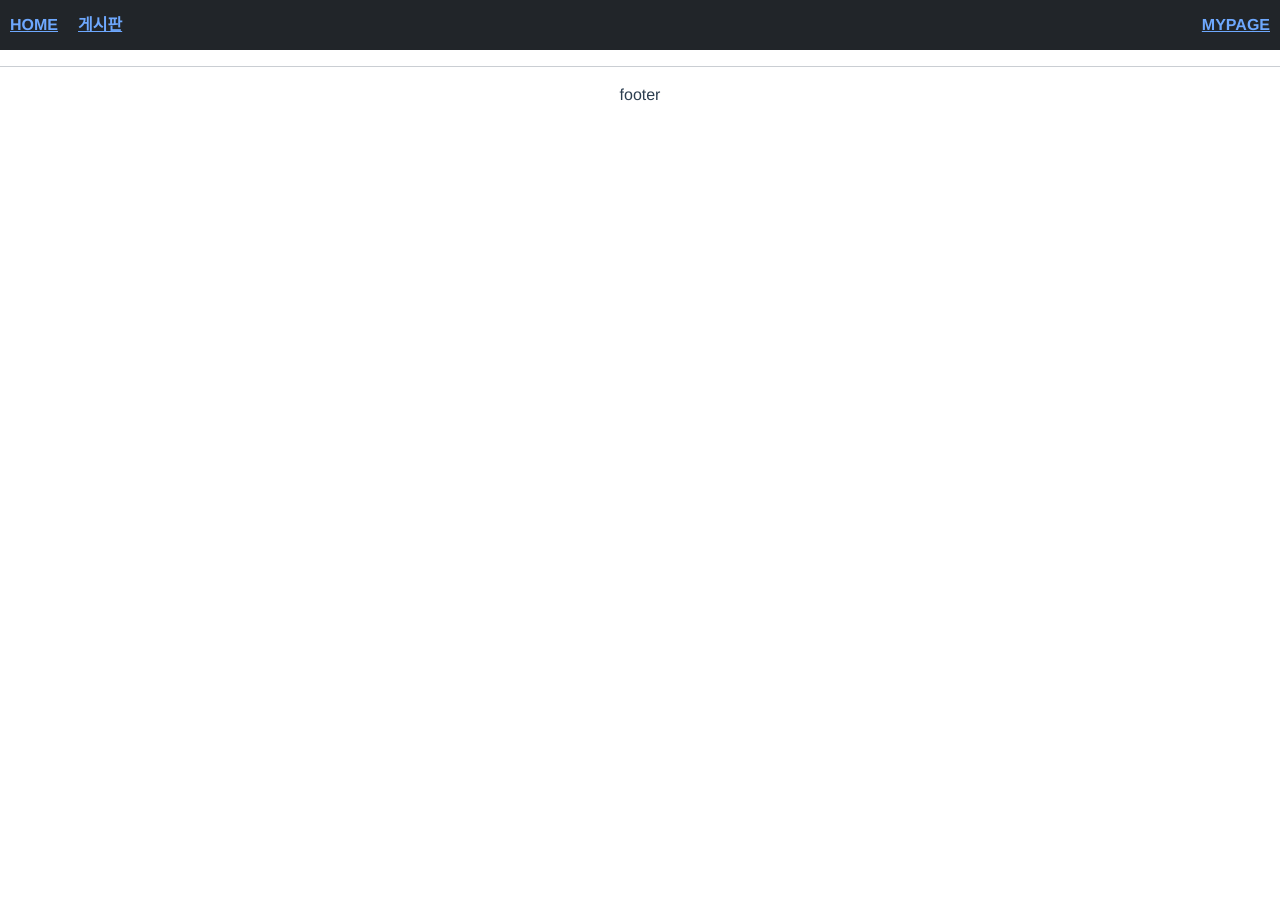
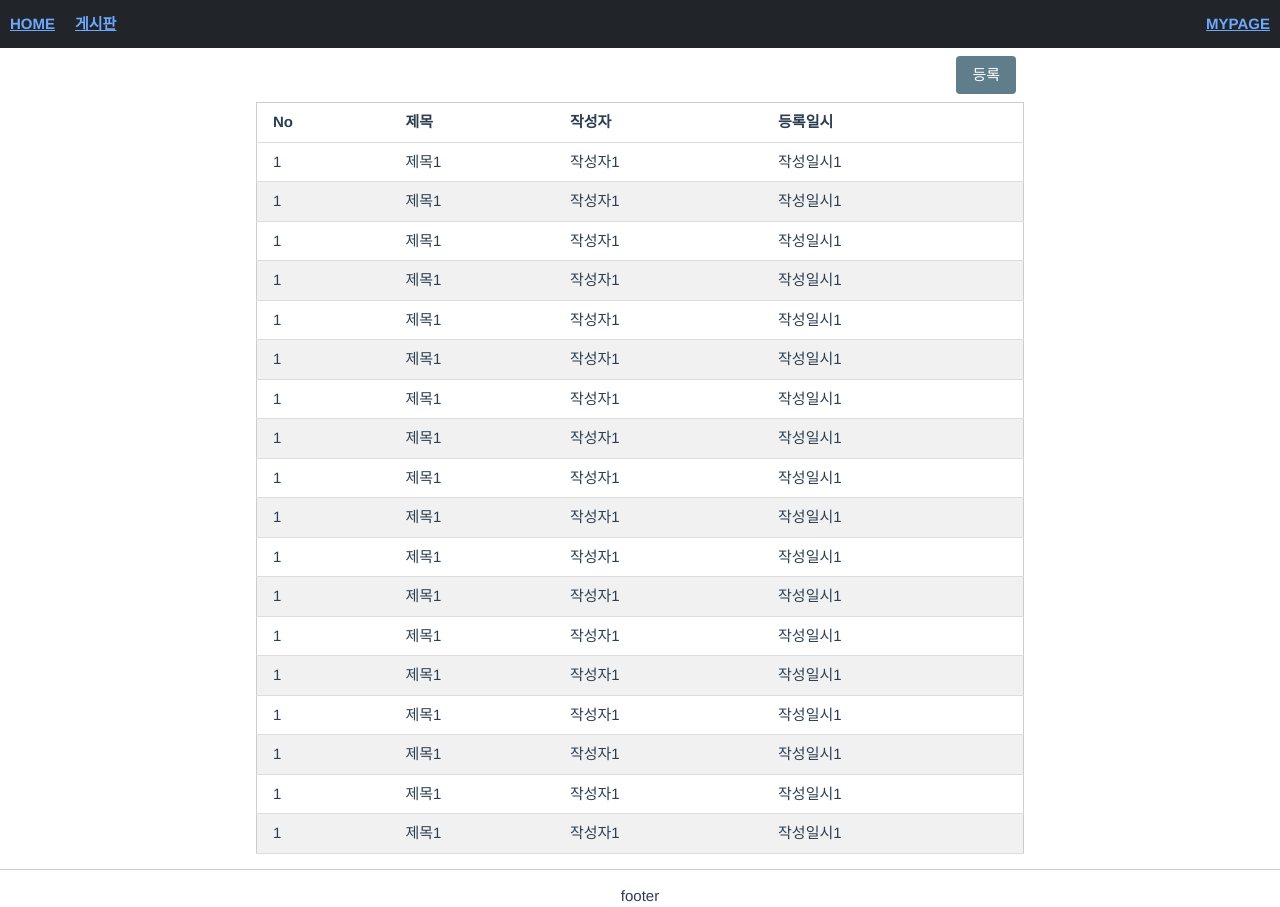
Before and after one commit to orangefield/vue-lab, a Vue app: page /board/list in a window 1280 px wide. Before the commit the page ends 800 px from the top, so only its background shows below. Built offline with nearby package versions, Linux system fonts and the light colour scheme.

Commit message:
테이블 생성 및 바인딩 완료

```diff
--- a/public/index.html
+++ b/public/index.html
@@ -5,6 +5,7 @@
     <meta http-equiv="X-UA-Compatible" content="IE=edge">
     <meta name="viewport" content="width=device-width,initial-scale=1.0">
     <link rel="icon" href="<%= BASE_URL %>favicon.ico">
+    <link rel="stylesheet" href="https://www.w3schools.com/w3css/4/w3.css">
     <title><%= htmlWebpackPlugin.options.title %></title>
   </head>
   <body>
--- /dev/null
+++ b/src/assets/css/common.css
@@ -0,0 +1,21 @@
+/* common.css */
+.board-list {
+    width: 768px;
+    margin: auto;
+}
+
+.board-detail {
+    width: 768px;
+    margin: auto;
+    text-align: left;
+}
+
+.board-contents {
+    padding: 12px 8px;
+    border-bottom: 1px solid #eee;
+}
+
+.common-buttons {
+    padding: 8px;
+    text-align: right;
+}
--- a/src/main.js
+++ b/src/main.js
@@ -1,3 +1,4 @@
+import './assets/css/common.css'
 import { createApp } from 'vue'
 import App from './App.vue'
 import router from './router'
--- a/src/router/index.js
+++ b/src/router/index.js
@@ -1,5 +1,6 @@
 import { createRouter, createWebHistory } from 'vue-router'
 import PageHome from '@/views/PageHome.vue'
+import BoardList from '@/views/board/BoardList.vue'
 
 const routes = [
   {
@@ -14,6 +15,11 @@
     // this generates a separate chunk (about.[hash].js) for this route
     // which is lazy-loaded when the route is visited.
     component: () => import(/* webpackChunkName: "about" */ '../views/PageMy.vue')
+  },
+  {
+    path: '/board/list',
+    name: 'BoardList',
+    component: BoardList
   }
 ]
 
--- /dev/null
+++ b/src/views/board/BoardList.vue
@@ -0,0 +1,211 @@
+<template>
+    <div class="board-list">
+        <div class="common-buttons">
+            <button type="button" class="w3-button w3-round w3-blue-gray" v-on:click="fnWrite">등록</button>
+        </div>
+        <!-- 테이블 시작 -->
+        <table class="w3-table-all">
+            <!-- 테이블 헤드 시작 -->
+            <thead>
+                <tr>
+                    <th>No</th>
+                    <th>제목</th>
+                    <th>작성자</th>
+                    <th>등록일시</th>
+                </tr>
+            </thead>
+            <!-- 테이블 헤드 끝 -->
+            <!-- 테이블 바디 시작 -->
+            <tbody>
+                <tr v-for="(row, idx) in list" :key="idx">
+                    <td>{{ row.idx }}</td>
+                    <td><a v-on:click="fnView(`${row.idx}`)">{{ row.title }}</a></td>
+                    <td>{{ row.author }}</td>
+                    <td>{{ row.created_at }}</td>
+                </tr>
+            </tbody>
+            <!-- 테이블 바디 끝 -->
+        </table>
+        <!-- 테이블 끝 -->
+        <!--
+        <div class="pagination w3-bar w3-padding-16 w3-small" v-if="paging.total_list_cnt > 0">
+            <span class="pg">
+                <a href="javascript:;" @click="fnPage(1)" class="first w3-button w3-border">&lt;&lt;</a>
+                <a href="javascript:;" v-if="paging.start_page > 10" @click="fnPage(`${paging.start_page - 1}`)"
+                    class="prev w3-button w3-border">&lt;</a>
+                <template v-for=" (n, index) in paginavigation()">
+                    <template v-if="paging.page == n">
+                        <strong class="w3-button w3-border w3-green" :key="index">{{ n }}</strong>
+                    </template>
+                    <template v-else>
+                        <a class="w3-button w3-border" href="javascript:;" @click="fnPage(`${n}`)" :key="index">{{ n }}</a>
+                    </template>
+                </template>
+                <a href="javascript:;" v-if="paging.total_page_cnt > paging.end_page"
+                    @click="fnPage(`${paging.end_page + 1}`)" class="next w3-button w3-border">&gt;</a>
+                <a href="javascript:;" @click="fnPage(`${paging.total_page_cnt}`)"
+                    class="last w3-button w3-border">&gt;&gt;</a>
+            </span>
+        </div>
+        -->
+    </div>
+</template>
+
+
+<script>
+export default {
+
+    data() { //변수생성
+        return {
+            // requestBody: {}, //리스트 페이지 데이터전송
+            list: {}, //리스트 데이터
+            // no: '', //게시판 숫자처리
+            /*
+            paging: {
+                block: 0,
+                end_page: 0,
+                next_block: 0,
+                page: 0,
+                page_size: 0,
+                prev_block: 0,
+                start_index: 0,
+                start_page: 0,
+                total_block_cnt: 0,
+                total_list_cnt: 0,
+                total_page_cnt: 0,
+            }, //페이징 데이터
+            page: this.$route.query.page ? this.$route.query.page : 1,
+            size: this.$route.query.size ? this.$route.query.size : 10,
+            keyword: this.$route.query.keyword,
+            paginavigation: function () { //페이징 처리 for문 커스텀
+                let pageNumber = [] //;
+                let start_page = this.paging.start_page;
+                let end_page = this.paging.end_page;
+                for (let i = start_page; i <= end_page; i++) pageNumber.push(i);
+                return pageNumber;
+            }*/
+        }
+    },
+
+    mounted() {
+        this.fnGetList()
+    },
+    methods: {
+        fnGetList() {
+            this.list = [
+                {
+                    "idx": 1,
+                    "title": "제목1",
+                    "author": "작성자1",
+                    "created_at": "작성일시1"
+                },
+                {
+                    "idx": 1,
+                    "title": "제목1",
+                    "author": "작성자1",
+                    "created_at": "작성일시1"
+                },
+                {
+                    "idx": 1,
+                    "title": "제목1",
+                    "author": "작성자1",
+                    "created_at": "작성일시1"
+                },
+                {
+                    "idx": 1,
+                    "title": "제목1",
+                    "author": "작성자1",
+                    "created_at": "작성일시1"
+                },
+                {
+                    "idx": 1,
+                    "title": "제목1",
+                    "author": "작성자1",
+                    "created_at": "작성일시1"
+                },
+                {
+                    "idx": 1,
+                    "title": "제목1",
+                    "author": "작성자1",
+                    "created_at": "작성일시1"
+                },
+                {
+                    "idx": 1,
+                    "title": "제목1",
+                    "author": "작성자1",
+                    "created_at": "작성일시1"
+                },
+                {
+                    "idx": 1,
+                    "title": "제목1",
+                    "author": "작성자1",
+                    "created_at": "작성일시1"
+                },
+                {
+                    "idx": 1,
+                    "title": "제목1",
+                    "author": "작성자1",
+                    "created_at": "작성일시1"
+                },
+                {
+                    "idx": 1,
+                    "title": "제목1",
+                    "author": "작성자1",
+                    "created_at": "작성일시1"
+                },
+                {
+                    "idx": 1,
+                    "title": "제목1",
+                    "author": "작성자1",
+                    "created_at": "작성일시1"
+                },
+                {
+                    "idx": 1,
+                    "title": "제목1",
+                    "author": "작성자1",
+                    "created_at": "작성일시1"
+                },
+                {
+                    "idx": 1,
+                    "title": "제목1",
+                    "author": "작성자1",
+                    "created_at": "작성일시1"
+                },
+                {
+                    "idx": 1,
+                    "title": "제목1",
+                    "author": "작성자1",
+                    "created_at": "작성일시1"
+                },
+                {
+                    "idx": 1,
+                    "title": "제목1",
+                    "author": "작성자1",
+                    "created_at": "작성일시1"
+                },
+                {
+                    "idx": 1,
+                    "title": "제목1",
+                    "author": "작성자1",
+                    "created_at": "작성일시1"
+                },
+                {
+                    "idx": 1,
+                    "title": "제목1",
+                    "author": "작성자1",
+                    "created_at": "작성일시1"
+                },
+                {
+                    "idx": 1,
+                    "title": "제목1",
+                    "author": "작성자1",
+                    "created_at": "작성일시1"
+                }
+            ]
+        }
+    }
+}
+</script>
+
+
+<style scoped></style>
```
